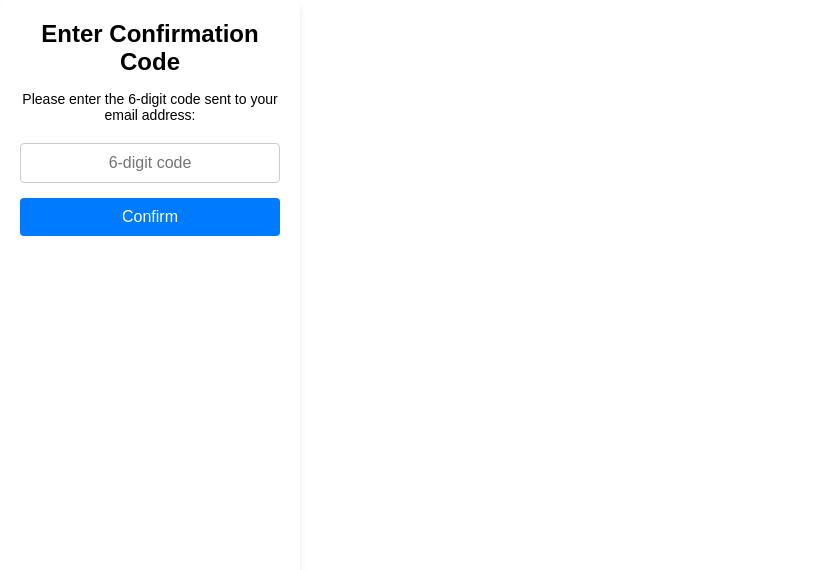
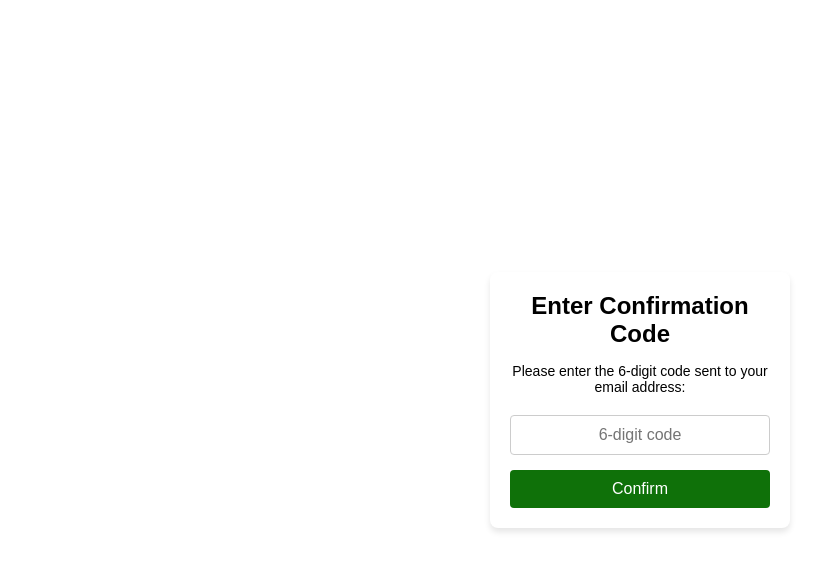
Before and after one commit to DevvAlchemy/Oct25-Assignment-2, a plain HTML site: page index.html in a window 1280 px wide. Shown: the whole page, without its empty margins (0-832 px from the left). Drawn offline with Linux system fonts and the light colour scheme.

Commit message:
centered the Page attributes & added  Color

```diff
--- a/css/app.css
+++ b/css/app.css
@@ -7,8 +7,8 @@
 body {
     font-family: Arial, sans-serif;
     display: flex;
-    justify-content: ;
-    align-items: ;
+    justify-content:center ;
+    align-items:center ;
     height: 100vh;
     background-color: #fff;
 }
@@ -44,7 +44,7 @@ input[type="text"] {
 button {
     width: 100%;
     padding: 10px;
-    background-color: #007bff;
+    background-color: #0f7109;
     color: #fff;
     border: none;
     border-radius: 4px;
@@ -53,5 +53,5 @@ button {
 }
 
 button:hover {
-    background-color: #0056b3;
+    background-color: #0ccf05;
 }
```
